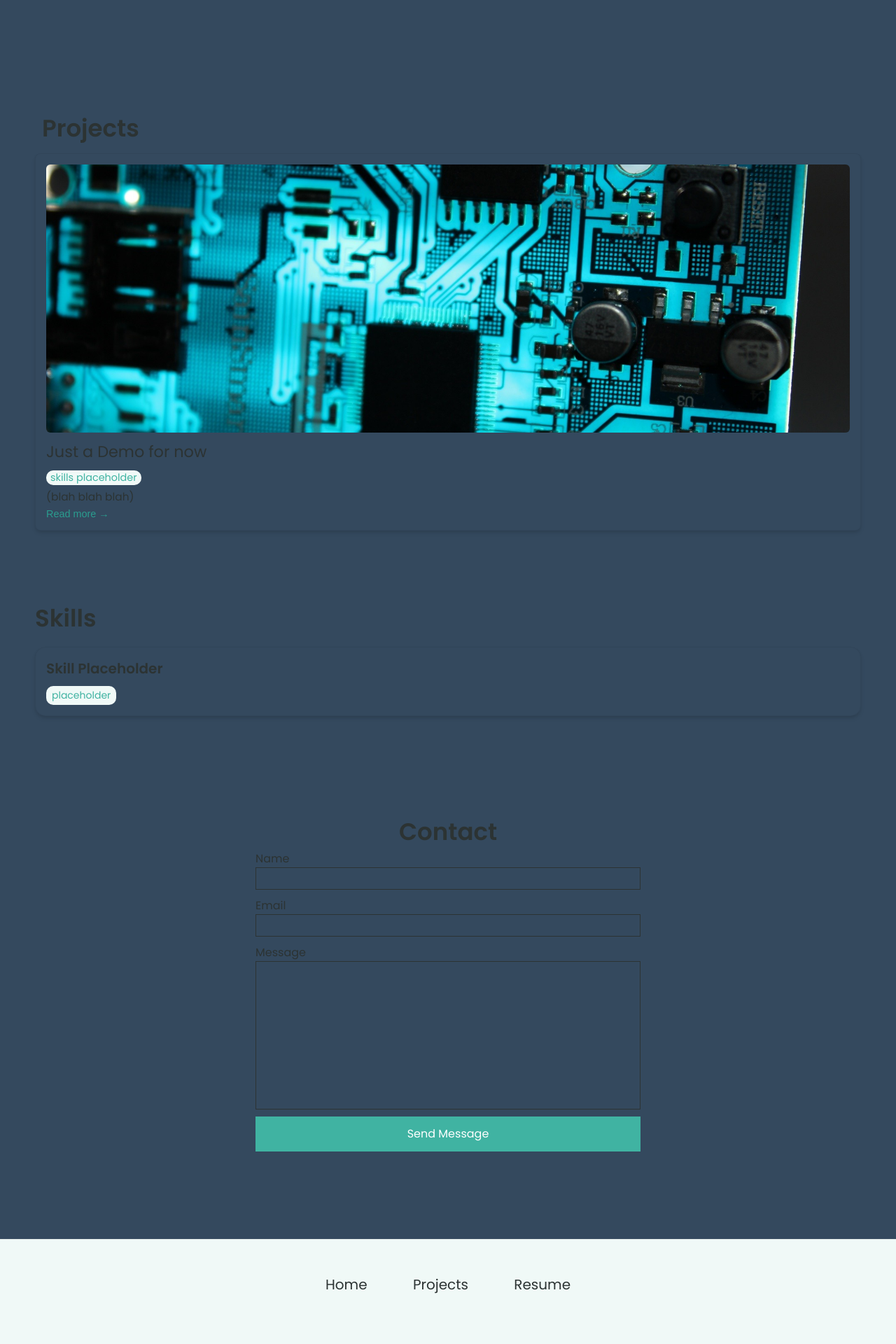
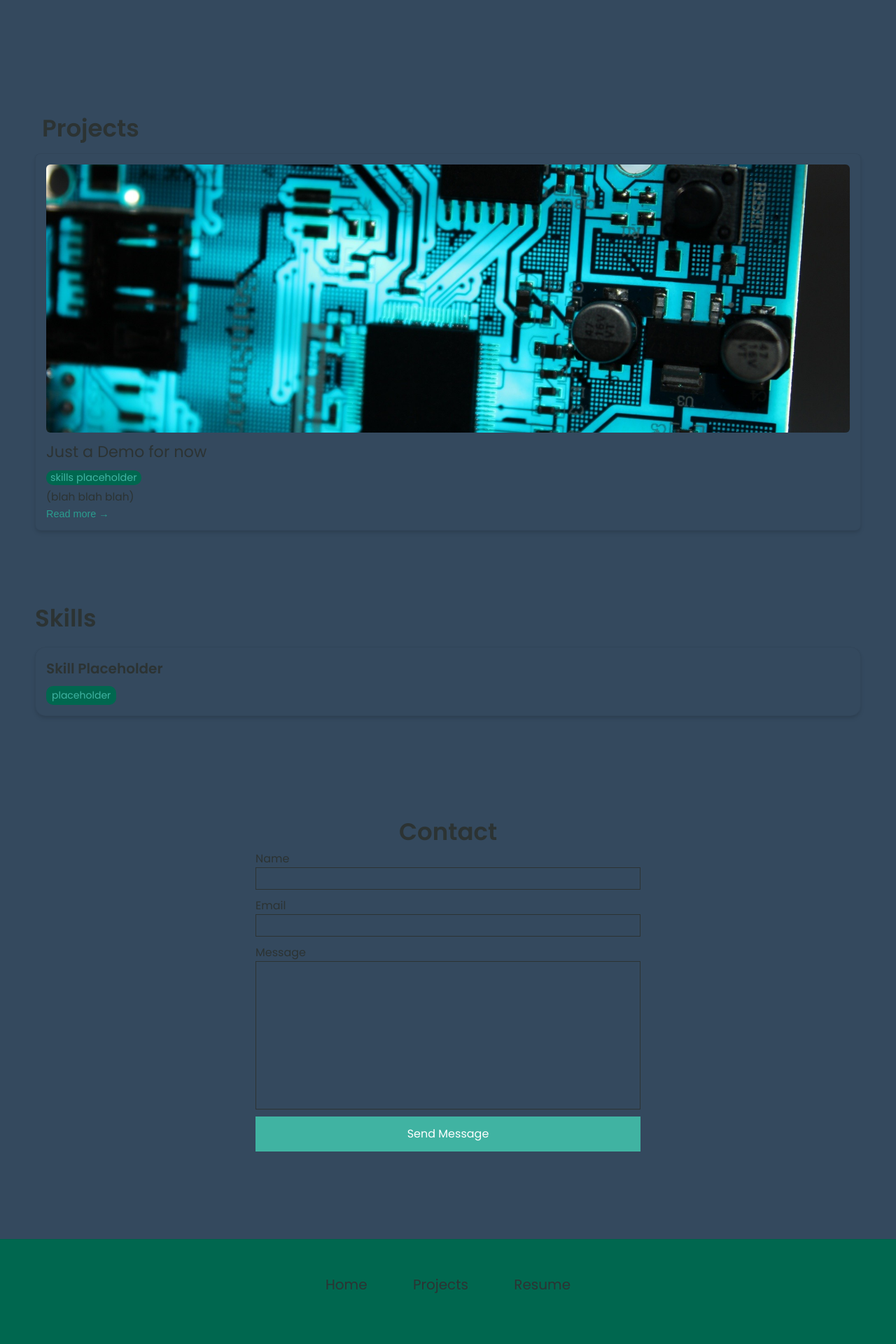
Before and after one commit to renemarin/renemarin.github.io, a Jekyll site: the page built from index.html, in a window 1280 px wide. Shown: the part 875-2795 px from the top of the page at 70% size. Built offline with Jekyll 4.4.1, drawn with Linux system fonts in a browser that asks for light colours.

Commit message:
Update _config.yml

```diff
--- a/_config.yml
+++ b/_config.yml
@@ -58,8 +58,8 @@ colors: # this is the basic theme
   border: "#e0f2ef"
   link: "#40b3a2"
   highlight: "#2a9d8f"
-  background: "#34495E"
-  light_background: "#f0f9f7"
+  background: "#34495e"
+  light_background: "#00674f"
 
 # A few examples.
 basic theme:
```
